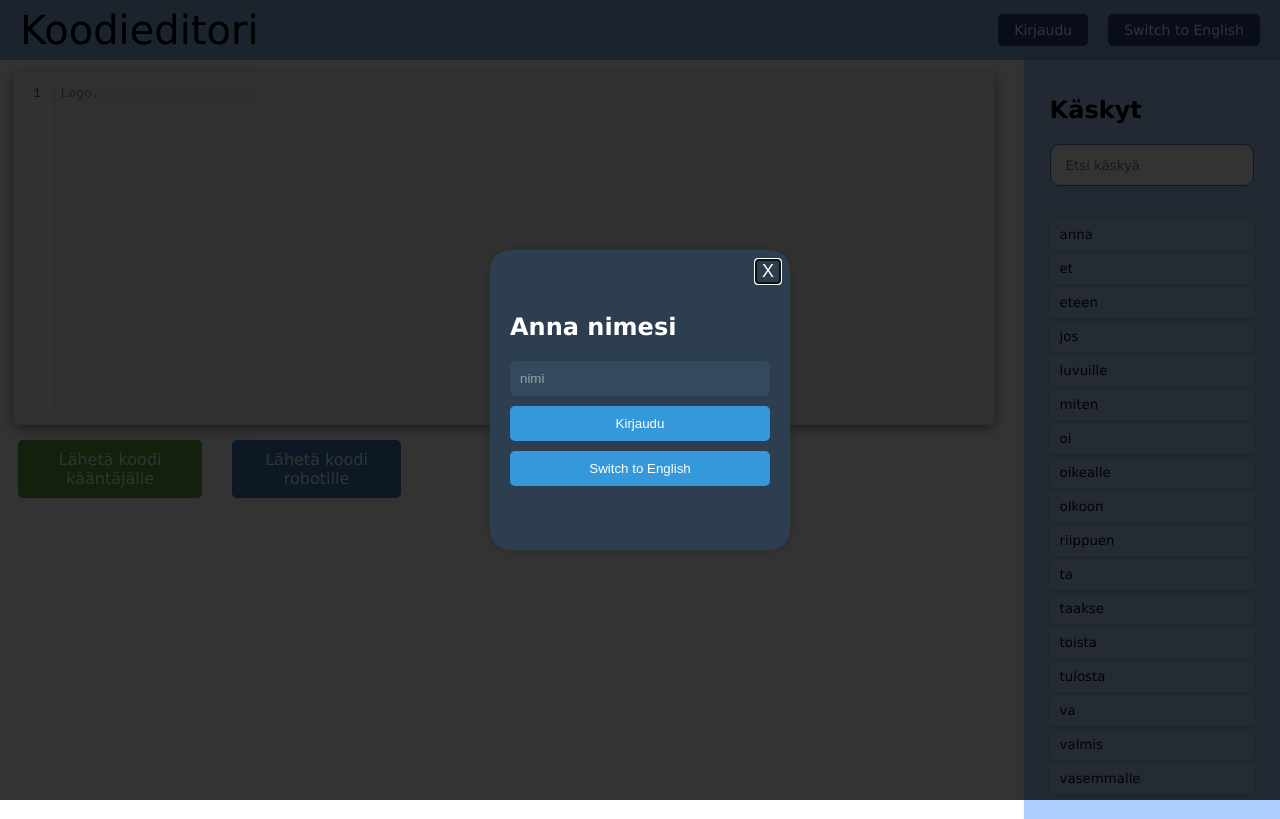
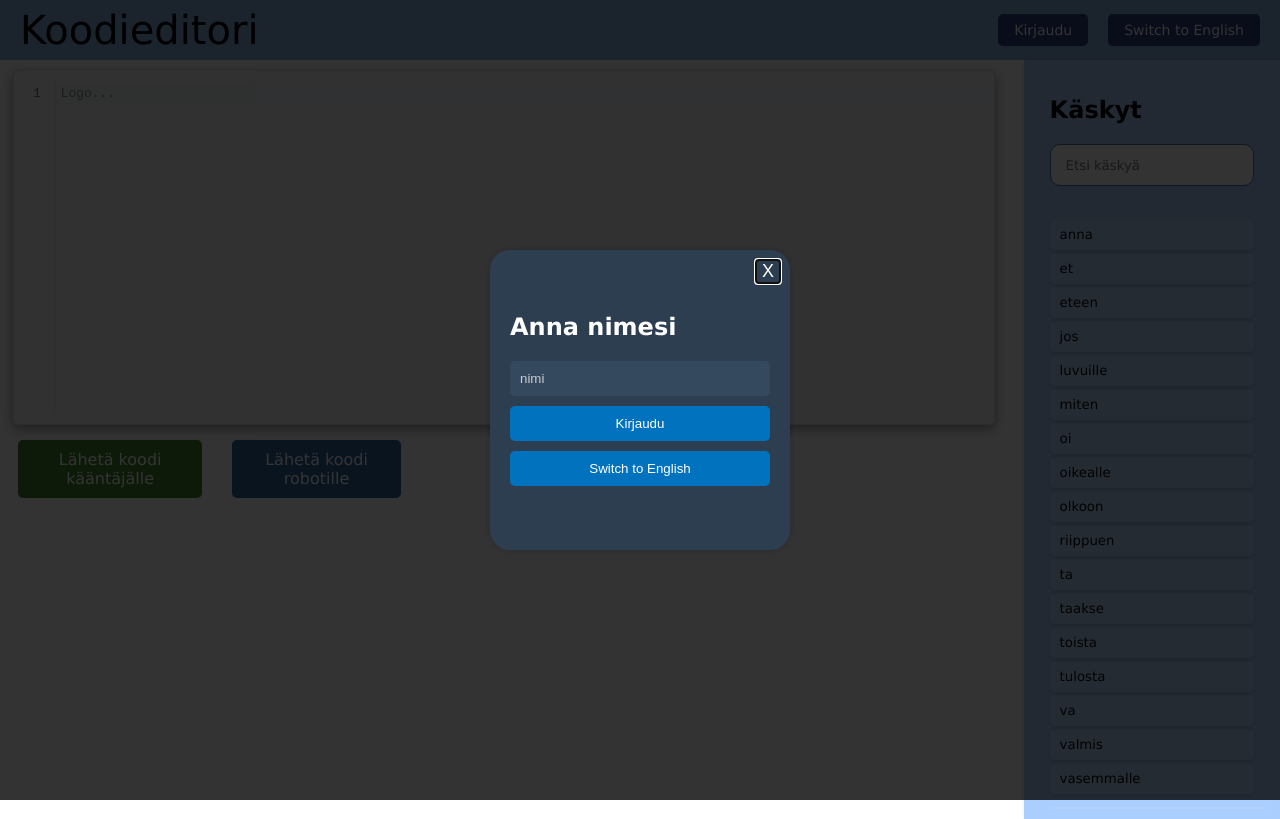
Before and after one commit to robottikoodieditori/ohtuprojekti-robottikoodieditori, a React (Create React App) app in the folder frontend/: page / in a window 1280 px wide. Built offline with nearby package versions, Linux system fonts and the light colour scheme.

Commit message:
accessibility labels
Co-authored-by: iidaw <iida.w.bjorn@gmail.com>

```diff
--- a/frontend/src/components/editor.js
+++ b/frontend/src/components/editor.js
@@ -104,7 +104,9 @@ const Editor = ({ textContent = '' }) => {
     }, [language])
 
     return (
-        <div ref={editor} className="editor" id='editor' onClick={handleClick}></div>
+        <div>
+            <div ref={editor} className="editor" id='editor' onClick={handleClick} aria-label="Code Editor"></div>
+        </div>
     )
 }
 
--- a/frontend/src/components/popup.js
+++ b/frontend/src/components/popup.js
@@ -40,7 +40,7 @@ const Tokenpopup = ({status, onClose}) => {
     const handleClose = () => {
         setOpen(false);
         if (onClose === "") {
-            return
+            returneve
         }
         onClose()
     }
@@ -52,7 +52,10 @@ const Tokenpopup = ({status, onClose}) => {
                 closeOnDocumentClick={false}
                 overlayStyle={{ background: 'rgba(0,0,0,0.8)' }}
             >
-                <div className='popup' id="popup" style={{height: '300px'}}>
+                <label htmlFor="popup" style={{ display: 'none' }}>
+                    Popup Dialog Label
+                </label>
+                <div className='popup' id="popup" role="dialog" style={{ height: '300px' }}>
                     <div className="popup-header">
                         <button className="close-button" onClick={handleClose}>X</button>
                     </div>
@@ -72,7 +75,7 @@ const Tokenpopup = ({status, onClose}) => {
                         >
                             {language === 'fi' ? 'Switch to English' : 'Vaihda suomeksi'}
                         </button>
-                        <p style={{color:'white'}}>{notificationText}</p>
+                        <p style={{ color: 'white' }}>{notificationText}</p>
                     </div>
                 </div>
             </Popup>
--- a/frontend/src/components/searchbar.js
+++ b/frontend/src/components/searchbar.js
@@ -1,17 +1,20 @@
 import "../css/index.css";
 
 const Searchbar = ({ searchTerm, handleSearchChange, translations }) => {
-    console.log("Translations in Searchbar:", translations);
     return (
       <div className="search-bar" id='searchbar'>
+        <label htmlFor="searchInput" style={{ display: 'none' }}>
+          {translations.searchPlaceholder}
+        </label>
         <input
           type="text"
+          id="searchInput"
           placeholder={translations.searchPlaceholder}
           value={searchTerm}
           onChange={handleSearchChange}
         />
       </div>
-    )
+    );
   }
 
   export default Searchbar;
--- a/frontend/src/css/button.css
+++ b/frontend/src/css/button.css
@@ -54,17 +54,29 @@
   }
 
   .send-button {
-    background-color: rgb(60, 120, 180);
+    background-color: rgb(51, 101, 151);
   }
 
   .send-button:hover {
     background-color: rgb(80, 140, 200);
   }
 
+  .send-button:focus-visible {
+    background-color: rgb(80, 140, 200);
+    border-style: solid;
+    border-color: black;
+  }
+
   .compile-button {
-    background-color: rgb(90, 160, 60);
+    background-color: rgb(71, 128, 47);
   }
 
   .compile-button:hover {
     background-color: rgb(110, 180, 80);
   }
+
+  .compile-button:focus-visible {
+    background-color: rgb(110, 180, 80);
+    border-style: solid;
+    border-color: black;
+  }
--- a/frontend/src/css/error.css
+++ b/frontend/src/css/error.css
@@ -6,7 +6,7 @@
     margin-top: 1vh;
     padding: 0.5vw;
     width: 28%;
-    background-color: #FCC;
+    background-color: rgb(255, 191, 191);
     border-radius: 5px;
     right: 28%;
     margin-left: auto;
@@ -36,15 +36,15 @@
   }
 
   .errorCard {
-    border: 1px solid #ffc7c7;
+    border: 1px solid #ffd8d8;
     border-radius: 4px;
     padding: 5px;
     margin: 3px 0;
-    background-color: #fff5f5;
+    background-color: #fde4e4;
   }
 
   .errorCard h5 {
-    color: #e74c3c;
+    color: #cf1500;
     font-weight: bold;
     margin: 5px 0;
     font-size: 0.9em
--- a/frontend/src/css/navbar.css
+++ b/frontend/src/css/navbar.css
@@ -47,6 +47,12 @@
   background-color: rgb(65, 81, 172);
 }
 
+.lang-toggle-button:focus {
+  background-color: rgb(65, 81, 172);
+  border-style: solid;
+  border-color: black;
+}
+
 .lang-toggle-button:active {
   transform: scale(0.97);
 }
@@ -74,6 +80,12 @@
   background-color: rgb(65, 81, 172);
 }
 
+.logout-button:focus {
+  background-color: rgb(65, 81, 172);
+  border-style: solid;
+  border-color: black;
+}
+
 .logout-button:active {
   transform: scale(0.97);
 }
--- a/frontend/src/css/popup.css
+++ b/frontend/src/css/popup.css
@@ -39,13 +39,13 @@
     border: none;
     border-radius: 5px;
     background-color: #34495e;
-    color: white;
+    color: rgb(209, 209, 209);
     margin-bottom: 10px;
     outline: none;
   }
 
   .content-popup input[type="text"]::placeholder {
-    color: #95a5a6;
+    color: #cccccc;
   }
 
   .content-popup button {
@@ -53,10 +53,10 @@
     width: 100%;
     padding: 10px;
     margin-bottom: 10px;
-    background-color: #3498db;
+    background-color: #0072be;
     border: none;
     border-radius: 5px;
-    color: white;
+    color: rgb(255, 255, 255);
     cursor: pointer;
     transition: background-color 0.3s;
   }
```
Lines whose indentation alone changed are shown as unchanged.
